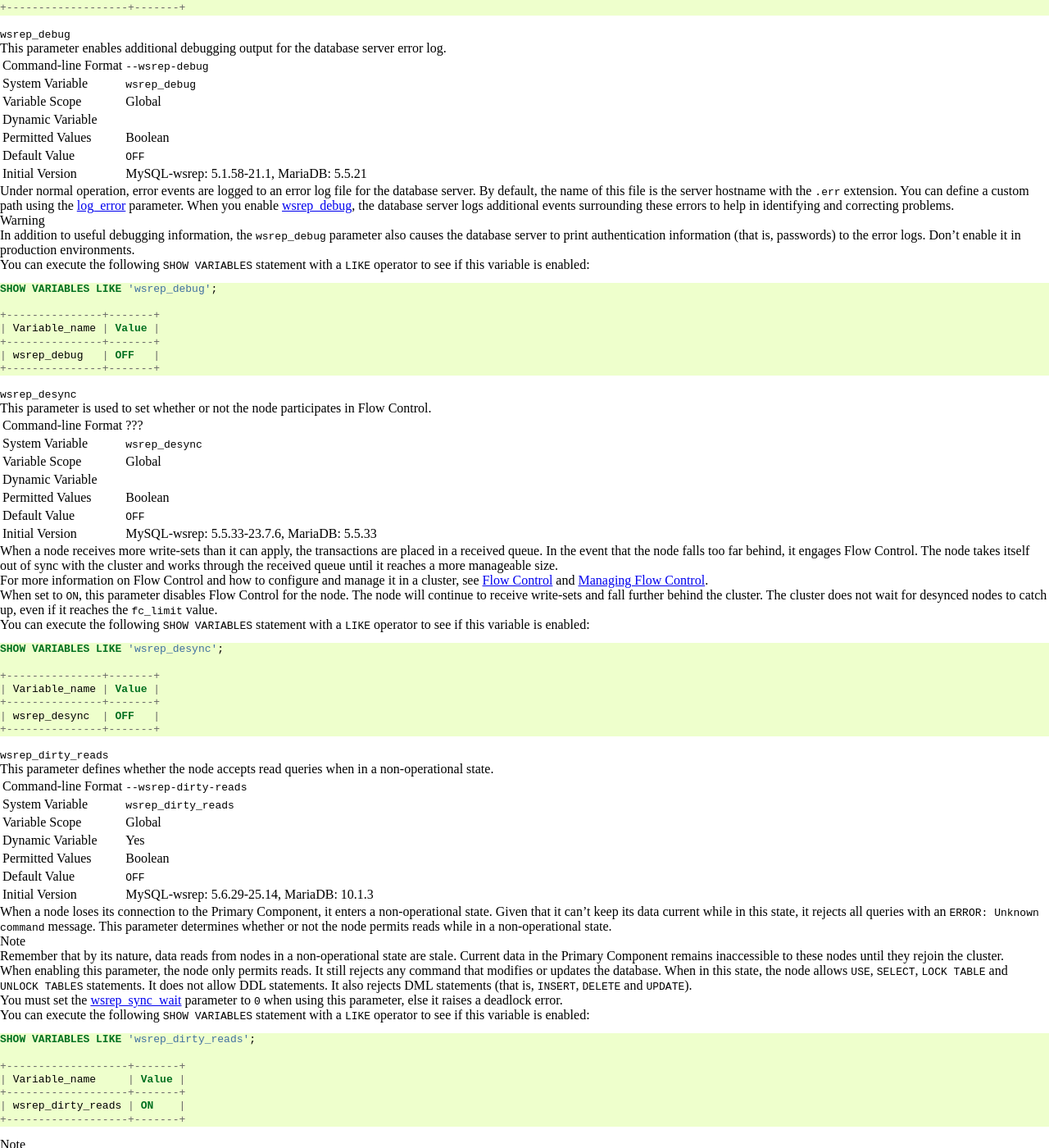
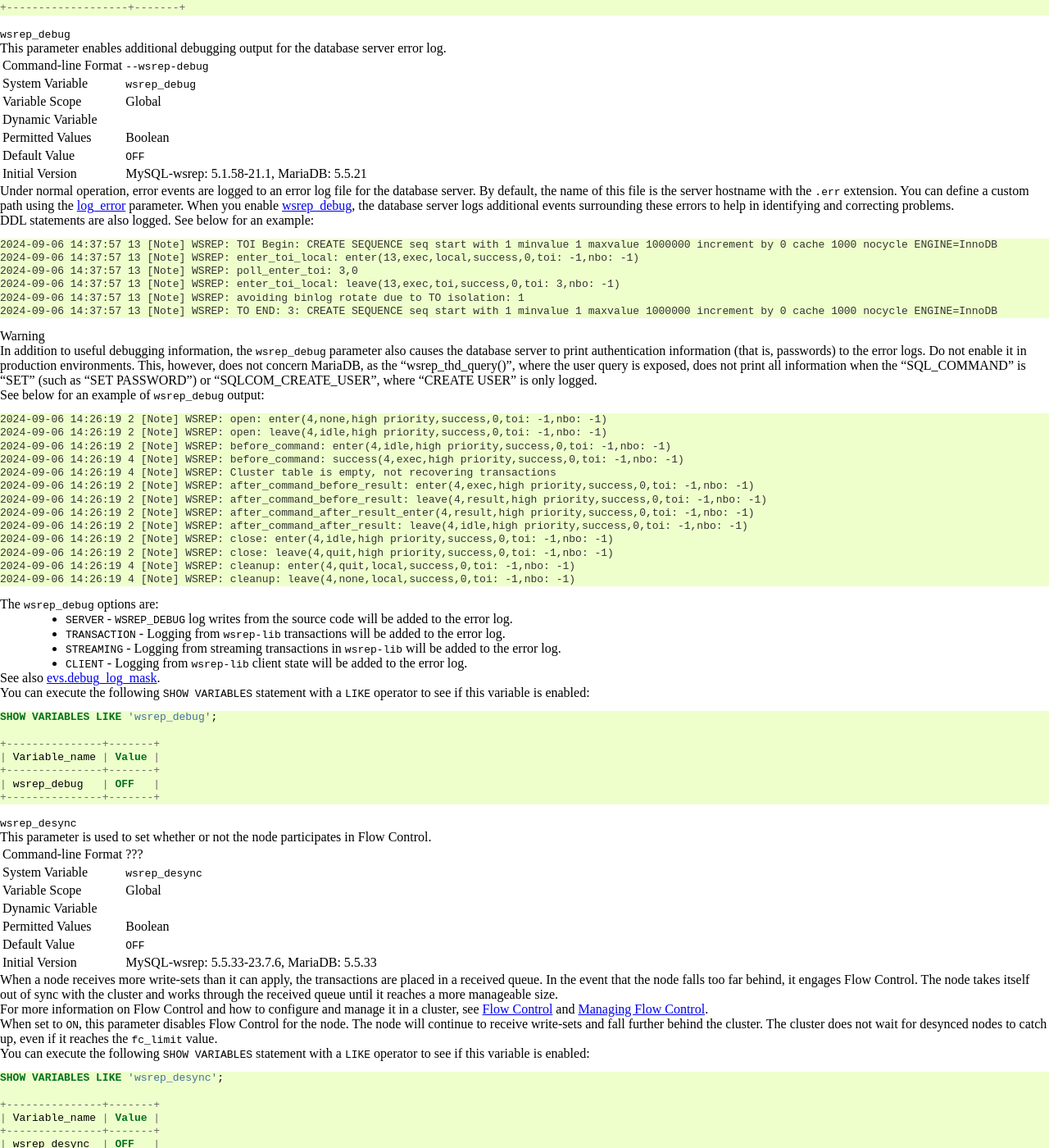
Before and after one commit to codership/documentation, a Sphinx documentation site: the page built from galeracluster/source/documentation/mysql-wsrep-options.rst, in a window 1280 px wide and 1400 px high, scrolled down 6444 px. Shown: the whole window at 82% size. Built offline with Sphinx 7.4.7, drawn with Linux system fonts in a browser that asks for light colours; comment, search, counter and statistics services are not loaded.

Commit message:
Issue #463 Attempt to resolve conflicts

```diff
--- a/galeracluster/source/documentation/mysql-wsrep-options.rst
+++ b/galeracluster/source/documentation/mysql-wsrep-options.rst
@@ -578,9 +578,50 @@ This parameter enables additional debugging output for the database server error
    "Default Value", "``OFF``"
    "Initial Version", "MySQL-wsrep: 5.1.58-21.1, MariaDB: 5.5.21"
 
-Under normal operation, error events are logged to an error log file for the database server. By default, the name of this file is the server hostname with the ``.err`` extension. You can define a custom path using the `log_error <https://dev.mysql.com/doc/refman/8.4/en/server-system-variables.html#sysvar_log_error>`_ parameter. When you enable :ref:`wsrep_debug <wsrep_debug>`, the database server logs additional events surrounding these errors to help in identifying and correcting problems.
-
-.. warning:: In addition to useful debugging information, the ``wsrep_debug`` parameter also causes the database server to print authentication information (that is, passwords) to the error logs. Don't enable it in production environments.
+Under normal operation, error events are logged to an error log file for the database server.  By default, the name of this file is the server hostname with the ``.err`` extension.  You can define a custom path using the `log_error <https://dev.mysql.com/doc/refman/8.4/en/server-system-variables.html#sysvar_log_error>`_ parameter. When you enable :ref:`wsrep_debug <wsrep_debug>`, the database server logs additional events surrounding these errors to help in identifying and correcting problems.
+
+DDL statements are also logged. See below for an example:
+
+.. code-block:: console
+
+   2024-09-06 14:37:57 13 [Note] WSREP: TOI Begin: CREATE SEQUENCE seq start with 1 minvalue 1 maxvalue 1000000 increment by 0 cache 1000 nocycle ENGINE=InnoDB
+   2024-09-06 14:37:57 13 [Note] WSREP: enter_toi_local: enter(13,exec,local,success,0,toi: -1,nbo: -1)
+   2024-09-06 14:37:57 13 [Note] WSREP: poll_enter_toi: 3,0
+   2024-09-06 14:37:57 13 [Note] WSREP: enter_toi_local: leave(13,exec,toi,success,0,toi: 3,nbo: -1)
+   2024-09-06 14:37:57 13 [Note] WSREP: avoiding binlog rotate due to TO isolation: 1
+   2024-09-06 14:37:57 13 [Note] WSREP: TO END: 3: CREATE SEQUENCE seq start with 1 minvalue 1 maxvalue 1000000 increment by 0 cache 1000 nocycle ENGINE=InnoDB
+
+.. warning:: In addition to useful debugging information, the ``wsrep_debug`` parameter also causes the database server to print authentication information (that is, passwords) to the error logs. Do not enable it in production environments. This, however, does not concern MariaDB, as the "wsrep_thd_query()", where the user query is exposed, does not print all information when the "SQL_COMMAND" is "SET" (such as "SET PASSWORD") or "SQLCOM_CREATE_USER", where "CREATE USER" is only logged.
+
+See below for an example of ``wsrep_debug`` output:
+
+.. code-block:: console
+
+   2024-09-06 14:26:19 2 [Note] WSREP: open: enter(4,none,high priority,success,0,toi: -1,nbo: -1)
+   2024-09-06 14:26:19 2 [Note] WSREP: open: leave(4,idle,high priority,success,0,toi: -1,nbo: -1)
+   2024-09-06 14:26:19 2 [Note] WSREP: before_command: enter(4,idle,high priority,success,0,toi: -1,nbo: -1)
+   2024-09-06 14:26:19 4 [Note] WSREP: before_command: success(4,exec,high priority,success,0,toi: -1,nbo: -1)
+   2024-09-06 14:26:19 4 [Note] WSREP: Cluster table is empty, not recovering transactions
+   2024-09-06 14:26:19 2 [Note] WSREP: after_command_before_result: enter(4,exec,high priority,success,0,toi: -1,nbo: -1)
+   2024-09-06 14:26:19 2 [Note] WSREP: after_command_before_result: leave(4,result,high priority,success,0,toi: -1,nbo: -1)
+   2024-09-06 14:26:19 2 [Note] WSREP: after_command_after_result_enter(4,result,high priority,success,0,toi: -1,nbo: -1)
+   2024-09-06 14:26:19 2 [Note] WSREP: after_command_after_result: leave(4,idle,high priority,success,0,toi: -1,nbo: -1)
+   2024-09-06 14:26:19 2 [Note] WSREP: close: enter(4,idle,high priority,success,0,toi: -1,nbo: -1)
+   2024-09-06 14:26:19 2 [Note] WSREP: close: leave(4,quit,high priority,success,0,toi: -1,nbo: -1)
+   2024-09-06 14:26:19 4 [Note] WSREP: cleanup: enter(4,quit,local,success,0,toi: -1,nbo: -1)
+   2024-09-06 14:26:19 4 [Note] WSREP: cleanup: leave(4,none,local,success,0,toi: -1,nbo: -1)
+
+The ``wsrep_debug`` options are:
+
+- ``SERVER`` - ``WSREP_DEBUG`` log writes from the source code will be added to the error log.
+
+- ``TRANSACTION`` - Logging from ``wsrep-lib`` transactions will be added to the error log.
+
+- ``STREAMING`` - Logging from streaming transactions in ``wsrep-lib`` will be added to the error log.
+
+- ``CLIENT`` - Logging from ``wsrep-lib`` client state will be added to the error log.
+
+See also :ref:`evs.debug_log_mask <evs.debug_log_mask>`.
 
 You can execute the following ``SHOW VARIABLES`` statement with a ``LIKE`` operator to see if this variable is enabled:
 
```
